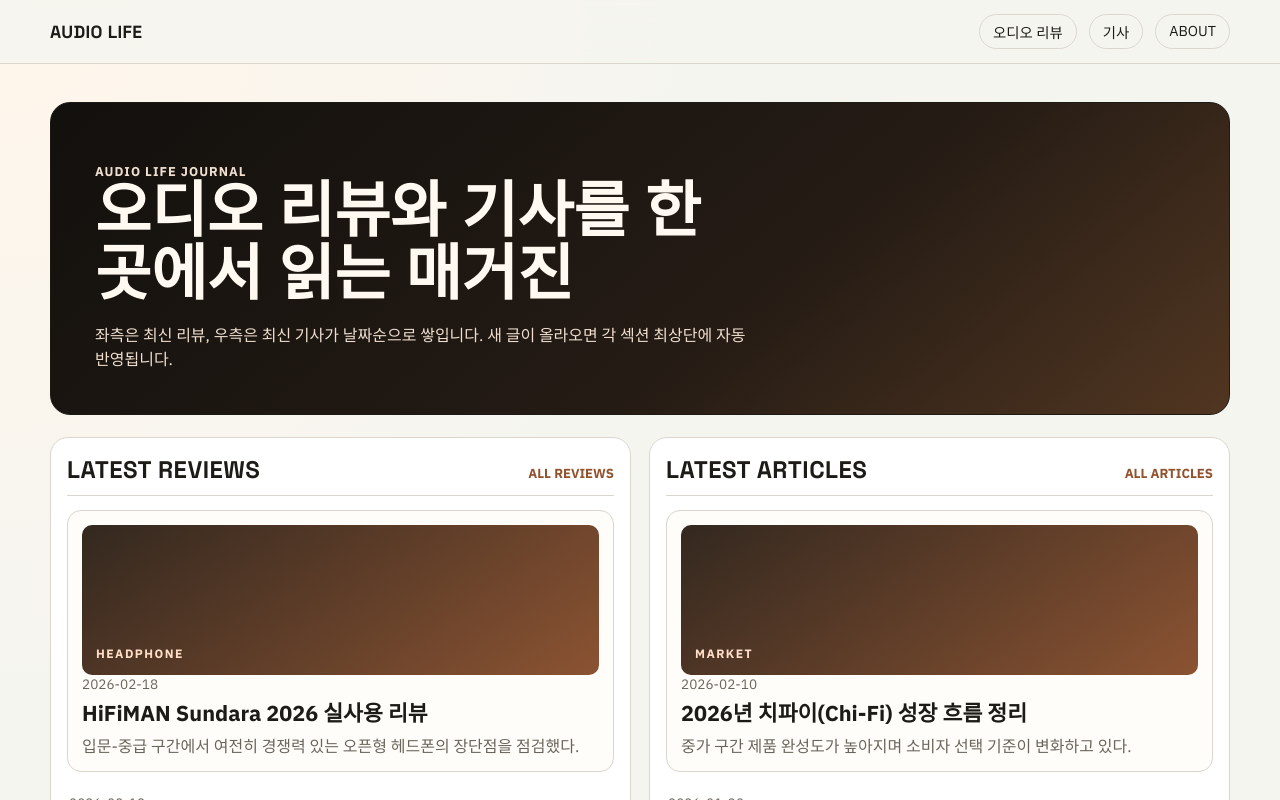
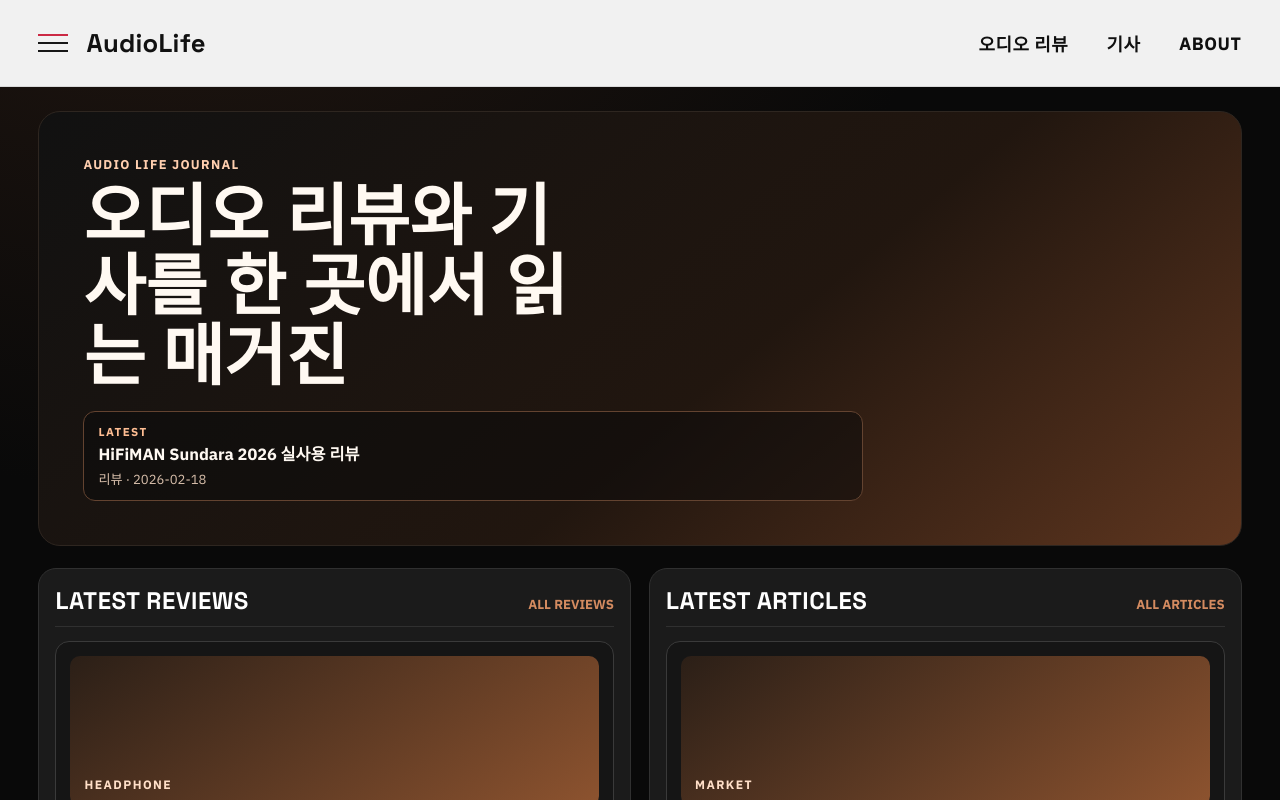
Before and after one commit to youkeum/audiolife, a Next.js app: page / in a window 1280 px wide. Shown: the top 800 px of the page. Built offline with nearby package versions, Linux system fonts and the light colour scheme.

Commit message:
Update hero latest post logic and redesign dark magazine header/nav

```diff
--- a/app/globals.css
+++ b/app/globals.css
@@ -1,22 +1,27 @@
 :root {
-  --bg: #f5f5f0;
-  --surface: #ffffff;
-  --text: #1c1b18;
-  --muted: #6b665d;
-  --brand: #91522c;
-  --brand-soft: #e9d7cb;
-  --line: #dbd5ce;
+  --bg: #090909;
+  --surface: #141414;
+  --surface-soft: #1b1b1b;
+  --text: #efefef;
+  --muted: #a9a9a9;
+  --brand: #cc5a23;
+  --line: #303030;
 }
 
 * {
   box-sizing: border-box;
 }
 
+html,
 body {
   margin: 0;
+  overflow-x: hidden;
+}
+
+body {
   font-family: "IBM Plex Sans", "Noto Sans KR", sans-serif;
   color: var(--text);
-  background: radial-gradient(circle at top left, #fff6ea 0%, var(--bg) 42%);
+  background: radial-gradient(circle at 14% -30%, #2a1b13 0%, #090909 45%);
 }
 
 a {
@@ -25,87 +30,130 @@ a {
 }
 
 .container {
-  width: min(1180px, 94vw);
+  width: min(1220px, 94vw);
   margin: 0 auto;
 }
 
 .topbar {
   position: sticky;
   top: 0;
-  backdrop-filter: blur(12px);
-  background: rgba(245, 245, 240, 0.9);
-  border-bottom: 1px solid var(--line);
-  z-index: 50;
+  background: rgba(246, 246, 246, 0.98);
+  border-bottom: 1px solid #d9d9d9;
+  z-index: 80;
 }
 
 .topbar-wrap {
   display: flex;
+  align-items: center;
   justify-content: space-between;
+  gap: 24px;
+  min-height: 86px;
+}
+
+.brand-wrap {
+  display: flex;
   align-items: center;
-  padding: 14px 0;
-  gap: 20px;
+  gap: 18px;
+  min-width: 0;
+}
+
+.menu-mark {
+  width: 30px;
+  display: grid;
+  gap: 6px;
+}
+
+.menu-mark span {
+  display: block;
+  height: 2px;
+  width: 100%;
+  background: #171717;
+}
+
+.menu-mark span:first-child {
+  background: #cb2944;
 }
 
 .brand {
+  color: #111;
   font-family: "Space Grotesk", "IBM Plex Sans", sans-serif;
-  font-size: 1.1rem;
+  font-size: clamp(1.2rem, 2vw, 2.2rem);
   font-weight: 700;
-  letter-spacing: 0.02em;
+  letter-spacing: 0.01em;
 }
 
 .nav {
   display: flex;
-  gap: 12px;
+  align-items: center;
+  justify-content: flex-end;
+  gap: clamp(16px, 3vw, 56px);
   flex-wrap: wrap;
 }
 
 .nav a {
-  border: 1px solid var(--line);
-  border-radius: 999px;
-  padding: 6px 13px;
-  font-size: 0.9rem;
+  color: #101010;
+  font-weight: 600;
+  font-size: clamp(0.9rem, 1.4vw, 1.9rem);
+  letter-spacing: 0.03em;
+  text-transform: uppercase;
 }
 
 main {
-  padding: 38px 0 70px;
-}
-
-.hero {
-  border: 1px solid var(--line);
-  border-radius: 20px;
-  padding: 30px;
-  background: linear-gradient(130deg, #fff, #fff4eb);
+  padding: 24px 0 80px;
 }
 
 .magazine-hero {
-  border: 1px solid #1d1a16;
-  border-radius: 20px;
+  border: 1px solid #2e2620;
+  border-radius: 22px;
   padding: clamp(24px, 4vw, 44px);
-  background: linear-gradient(140deg, #12100d 0%, #241b14 60%, #513621 100%);
+  background: linear-gradient(140deg, #111111 0%, #21160f 58%, #5f361f 100%);
   color: #fff9f2;
   animation: fade-up 360ms ease both;
 }
 
 .magazine-kicker {
   margin: 0 0 10px;
-  color: #f7a563;
+  color: #ffcfaf;
   font-weight: 700;
-  letter-spacing: 0.08em;
+  letter-spacing: 0.1em;
   font-size: 0.8rem;
 }
 
 .magazine-hero h1 {
   margin: 0;
   font-family: "Space Grotesk", "IBM Plex Sans", sans-serif;
-  font-size: clamp(2rem, 5.5vw, 3.8rem);
+  font-size: clamp(2rem, 5.5vw, 4.2rem);
   line-height: 1.04;
-  max-width: 16ch;
+  max-width: 12ch;
 }
 
-.magazine-hero p {
-  margin: 16px 0 0;
-  color: #f0dfd0;
-  max-width: 68ch;
+.latest-banner {
+  margin-top: 18px;
+  display: grid;
+  gap: 4px;
+  max-width: 780px;
+  border: 1px solid #634330;
+  background: rgba(11, 11, 11, 0.52);
+  border-radius: 12px;
+  padding: 12px 14px;
+}
+
+.latest-banner span {
+  font-size: 0.72rem;
+  letter-spacing: 0.12em;
+  color: #ffbe93;
+  font-weight: 700;
+}
+
+.latest-banner strong {
+  font-size: 1.02rem;
+  line-height: 1.35;
+}
+
+.latest-banner em {
+  font-size: 0.82rem;
+  color: #d7beaa;
+  font-style: normal;
 }
 
 .magazine-grid {
@@ -116,9 +164,10 @@ main {
 }
 
 .mag-col {
+  min-width: 0;
   border: 1px solid var(--line);
   border-radius: 18px;
-  background: #fff;
+  background: var(--surface-soft);
   padding: 16px;
   animation: fade-up 360ms ease both;
 }
@@ -127,35 +176,38 @@ main {
   display: flex;
   justify-content: space-between;
   align-items: baseline;
+  gap: 8px;
   border-bottom: 1px solid var(--line);
   padding-bottom: 10px;
 }
 
 .mag-col-head h2 {
   margin: 0;
+  color: #fff;
   font-family: "Space Grotesk", "IBM Plex Sans", sans-serif;
   letter-spacing: 0.02em;
 }
 
 .mag-col-head a {
   font-size: 0.82rem;
-  color: var(--brand);
+  color: #d48b60;
   font-weight: 700;
+  white-space: nowrap;
 }
 
 .mag-feature {
   display: block;
   margin-top: 14px;
-  border: 1px solid var(--line);
+  border: 1px solid #3a3a3a;
   border-radius: 14px;
   padding: 14px;
-  background: #fffdf9;
+  background: #151515;
 }
 
 .mag-thumb {
   height: 150px;
   border-radius: 10px;
-  background: linear-gradient(145deg, #33281f 0%, #8b5332 100%);
+  background: linear-gradient(145deg, #2b1f17 0%, #8d532f 100%);
   color: #ffdfc8;
   font-size: 0.76rem;
   letter-spacing: 0.12em;
@@ -169,6 +221,7 @@ main {
 .mag-feature h3 {
   margin-top: 8px;
   margin-bottom: 6px;
+  color: #f4f4f4;
   font-size: 1.35rem;
   line-height: 1.2;
 }
@@ -179,33 +232,24 @@ main {
 }
 
 .mag-row {
+  min-width: 0;
   display: grid;
   gap: 6px;
   padding: 12px 2px;
-  border-bottom: 1px dashed var(--line);
+  border-bottom: 1px dashed #3a3a3a;
 }
 
 .mag-row h3 {
   margin: 0;
+  color: #f0f0f0;
   font-size: 1.03rem;
 }
 
 .mag-row p {
   margin: 0;
-  color: var(--muted);
+  color: #b2b2b2;
   font-size: 0.92rem;
-}
-
-.hero h1 {
-  margin: 0 0 10px;
-  font-family: "Space Grotesk", "IBM Plex Sans", sans-serif;
-  font-size: clamp(1.8rem, 5vw, 3.2rem);
-  line-height: 1.1;
-}
-
-.hero p {
-  margin: 0;
-  color: var(--muted);
+  overflow-wrap: anywhere;
 }
 
 .grid {
@@ -235,21 +279,14 @@ main {
   margin-bottom: 8px;
 }
 
-h2, h3 {
+h2,
+h3 {
   margin: 0 0 8px;
 }
 
 .description {
   color: var(--muted);
   margin: 0;
-}
-
-.section-head {
-  margin-top: 32px;
-  margin-bottom: 12px;
-  display: flex;
-  justify-content: space-between;
-  align-items: baseline;
 }
 
 .page-title {
@@ -293,13 +330,13 @@ h2, h3 {
   padding: 5px 11px;
   font-size: 0.82rem;
   color: var(--muted);
-  background: #fcfbf9;
+  background: #1c1c1c;
 }
 
 footer {
-  border-top: 1px solid var(--line);
+  border-top: 1px solid #262626;
   padding: 20px 0;
-  color: var(--muted);
+  color: #888;
   font-size: 0.88rem;
 }
 
@@ -314,19 +351,37 @@ footer {
   }
 }
 
-@media (max-width: 640px) {
-  .hero {
-    padding: 22px;
+@media (max-width: 980px) {
+  .magazine-grid {
+    grid-template-columns: 1fr;
   }
 
   .topbar-wrap {
     align-items: flex-start;
     flex-direction: column;
+    justify-content: center;
+    padding: 12px 0;
+    min-height: auto;
+  }
+
+  .nav {
+    width: 100%;
+    justify-content: flex-start;
+    gap: 14px 24px;
   }
 }
 
-@media (max-width: 980px) {
-  .magazine-grid {
-    grid-template-columns: 1fr;
+@media (max-width: 640px) {
+  .brand {
+    font-size: 1.75rem;
+  }
+
+  .magazine-hero h1 {
+    max-width: none;
+    font-size: clamp(1.65rem, 9vw, 2.5rem);
+  }
+
+  .latest-banner {
+    padding: 10px 12px;
   }
 }
--- a/app/layout.tsx
+++ b/app/layout.tsx
@@ -53,9 +53,16 @@ export default function RootLayout({ children }: { children: React.ReactNode })
       <body>
         <header className="topbar">
           <div className="container topbar-wrap">
-            <a className="brand" href="/">
-              AUDIO LIFE
-            </a>
+            <div className="brand-wrap">
+              <a className="menu-mark" href="/" aria-label="홈으로 이동">
+                <span />
+                <span />
+                <span />
+              </a>
+              <a className="brand" href="/">
+                AudioLife
+              </a>
+            </div>
             <nav className="nav" aria-label="주요 메뉴">
               <a href="/reviews">오디오 리뷰</a>
               <a href="/articles">기사</a>
--- a/app/page.tsx
+++ b/app/page.tsx
@@ -4,6 +4,8 @@ import { getAllPosts } from "@/lib/content";
 export default function HomePage() {
   const latestReviews = getAllPosts("reviews");
   const latestArticles = getAllPosts("articles");
+  const latestMixed = [...latestReviews, ...latestArticles].sort((a, b) => (a.date < b.date ? 1 : -1));
+  const latestPost = latestMixed[0];
   const featureReview = latestReviews[0];
   const featureArticle = latestArticles[0];
   const reviewList = latestReviews.slice(1, 8);
@@ -14,9 +16,16 @@ export default function HomePage() {
       <section className="magazine-hero">
         <p className="magazine-kicker">AUDIO LIFE JOURNAL</p>
         <h1>오디오 리뷰와 기사를 한 곳에서 읽는 매거진</h1>
-        <p>
-          좌측은 최신 리뷰, 우측은 최신 기사가 날짜순으로 쌓입니다. 새 글이 올라오면 각 섹션 최상단에 자동 반영됩니다.
-        </p>
+        {latestPost ? (
+          <Link
+            className="latest-banner"
+            href={`${latestPost.type === "reviews" ? "/reviews" : "/articles"}/${latestPost.slug}`}
+          >
+            <span>LATEST</span>
+            <strong>{latestPost.title}</strong>
+            <em>{latestPost.type === "reviews" ? "리뷰" : "기사"} · {latestPost.date}</em>
+          </Link>
+        ) : null}
       </section>
 
       <section className="magazine-grid">
```
